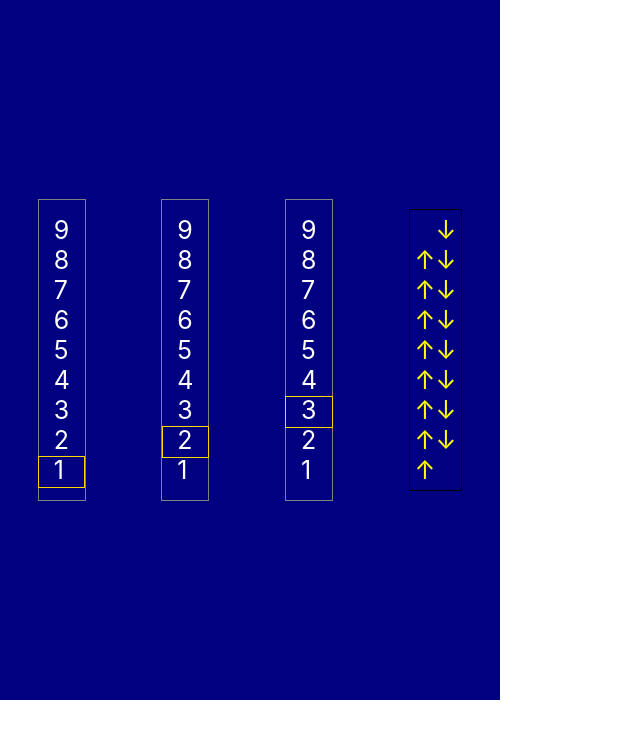
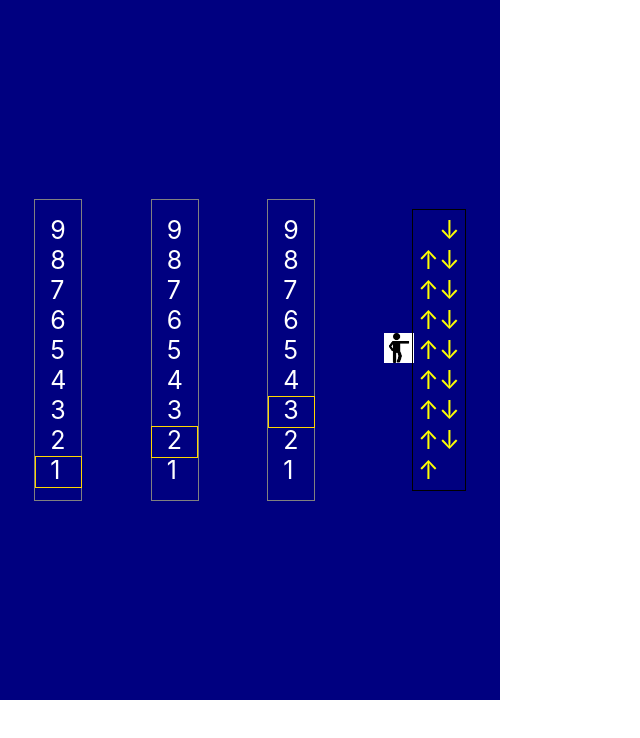
Before and after one commit to andrewskej/elevator, a React (Create React App) app: page / in a window 1280 px wide. Shown: the top 738 px of the page, without its empty margins (0-640 px from the left). Built offline with nearby package versions, Linux system fonts and the light colour scheme.

Commit message:
man init(wip)

```diff
--- a/src/Components/Elevator.js
+++ b/src/Components/Elevator.js
@@ -2,6 +2,7 @@ import React, { Component } from 'react'
 import { ElevatorConsumer } from '../Contexts/ElevatorStore';
 import ButtonBox from './ButtonBox';
 import OneColumn from './OneColumn';
+import Passenger from './Passenger';
 
 export default class Elevator extends Component {
   render() {
@@ -13,6 +14,7 @@ export default class Elevator extends Component {
             <OneColumn columnNo="col1" carNo="car1" pos={state.car1Pos}/>
             <OneColumn columnNo="col2" carNo="car2" pos={state.car2Pos}/>
             <OneColumn columnNo="col3" carNo="car3" pos={state.car3Pos}/>
+            <Passenger/>
             <ButtonBox/>
 
           </div>
--- /dev/null
+++ b/src/Components/Passenger.js
@@ -0,0 +1,32 @@
+import React, { Component } from 'react'
+
+export default class Passenger extends Component {
+
+    state={
+        initPos:'',
+        destination:'',
+    }
+
+
+
+    componentDidUpdate(){
+        const positions =[2,3,4,5,6,7,8,9]
+
+        this.setState({
+            initPos: 130,  //저중에서 랜덤으로 한층에서 시작
+            destination: 55 //이것도 랜덤(곂치지 않게)
+        })
+    }
+
+    render() {
+
+        const {initPos} = this.state;
+
+
+        return (
+            <div className="passenger">
+                <img alt="man" style={{marginTop:initPos}} src={require('../elvMan.png')}/>
+            </div>
+        )
+  }
+}
--- a/src/Components/style.css
+++ b/src/Components/style.css
@@ -9,3 +9,13 @@
 .upDownBox{
     display:flex;
 }
+
+.passenger{
+    margin-right:-70px;
+
+}
+
+.passenger img{
+    width:30px;
+    height:30px;
+}
```
Also changed, not shown: src/Contexts/ElevatorStore.js (+1 -20 lines), src/elvMan.png (added).
